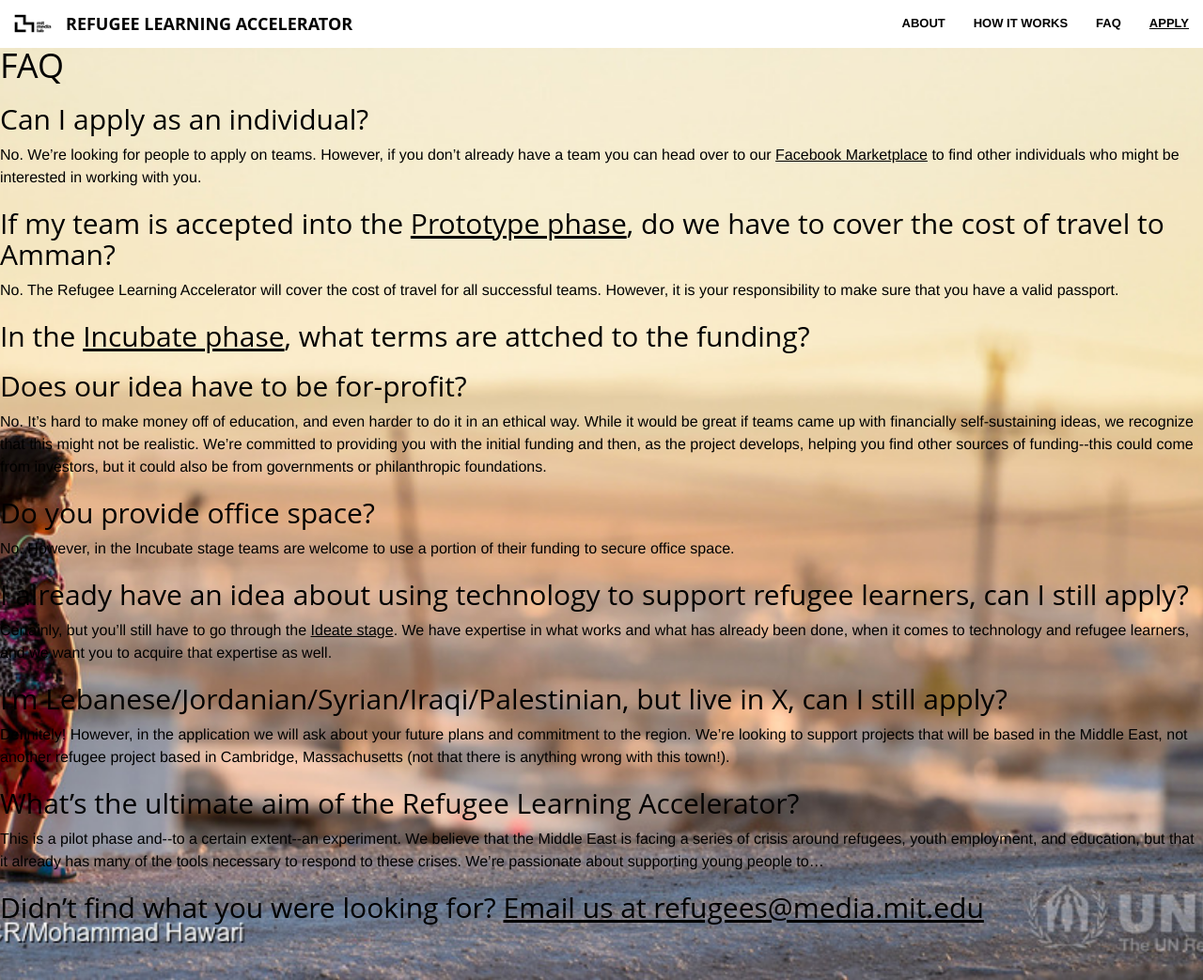
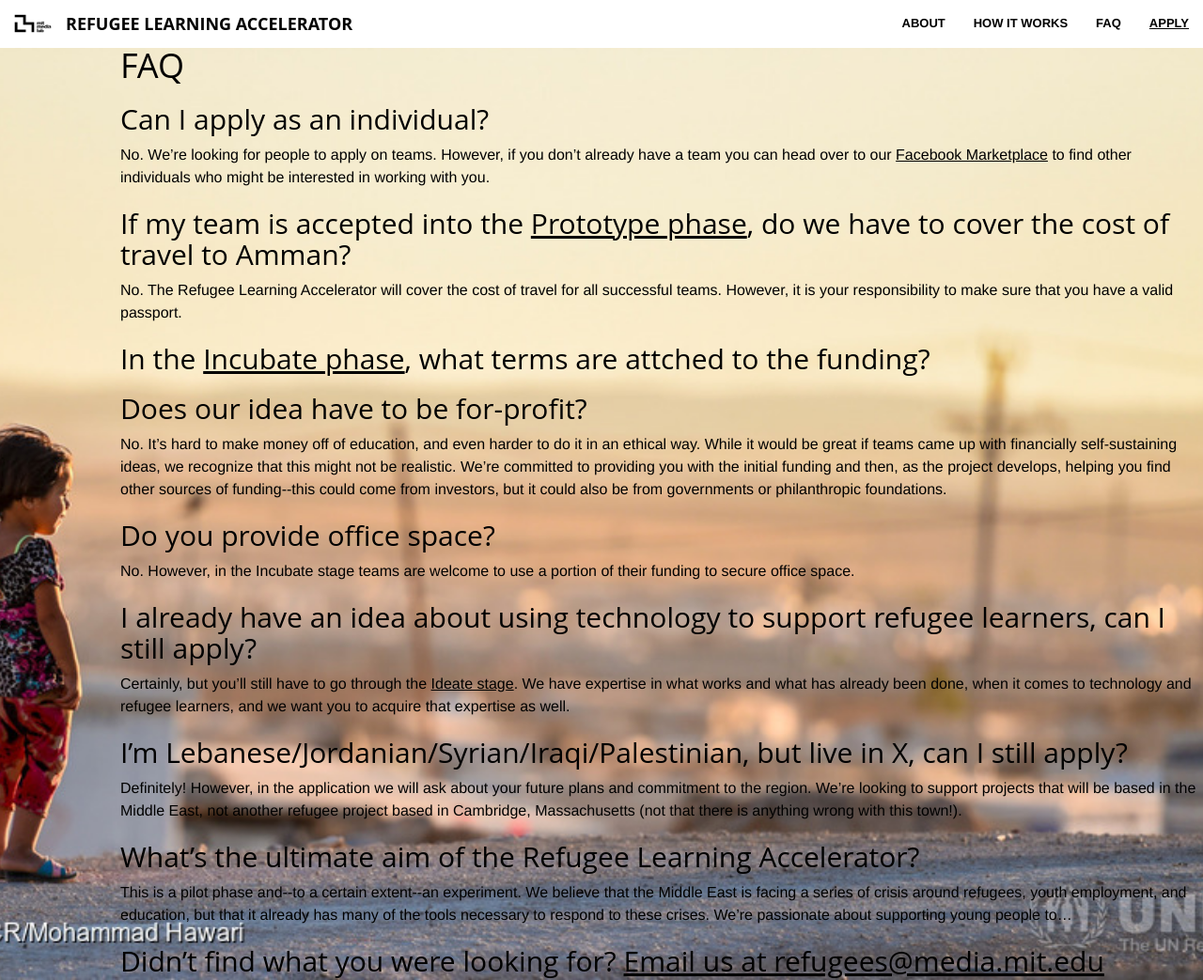
Before and after one commit to Refugee-Learning-Accelerator/Refugee-Learning-Accelerator.github.io, a Jekyll site: the page FAQ/index.html, which Jekyll copies as it is, in a window 1280 px wide and 1043 px high. Shown: the whole window at 94% size. Built offline with Jekyll 4.4.1, drawn with Linux system fonts in a browser that asks for light colours; nearby versions of some CDN libraries.

Commit message:
Update index.html

```diff
--- a/FAQ/index.html
+++ b/FAQ/index.html
@@ -40,7 +40,7 @@
         <!-- /.container-fluid -->
 	</nav>
 						   <header class="FAQ" style="text-align: left; background-position:center; padding-top:30px">
-<div class"blurb">
+<div class"blurb" style="padding-left: 10%">
 <h1>FAQ</h1>
 <h2>Can I apply as an individual?</h2>
 <p>No. We’re looking for people to apply on teams. However, if you don’t already have a team you can head over to our <a class="class2" href="https://www.facebook.com/groups/147496302487491/">Facebook Marketplace</a> to find other individuals who might be interested in working with you.</p>
```
